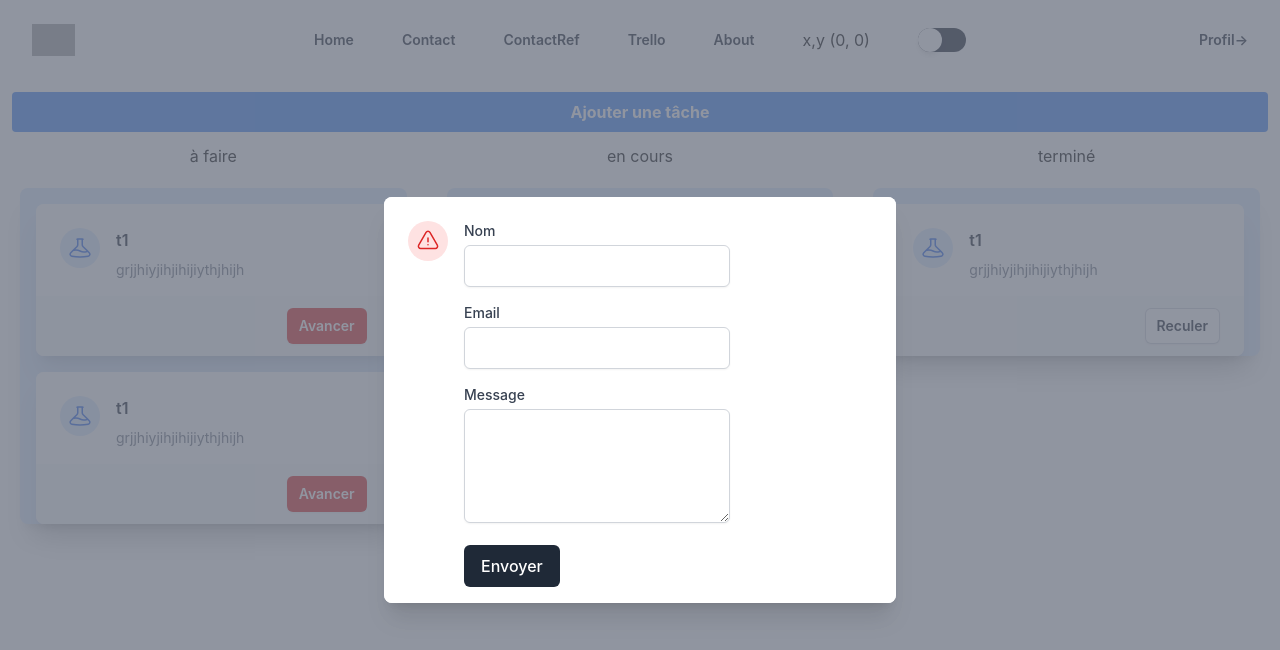
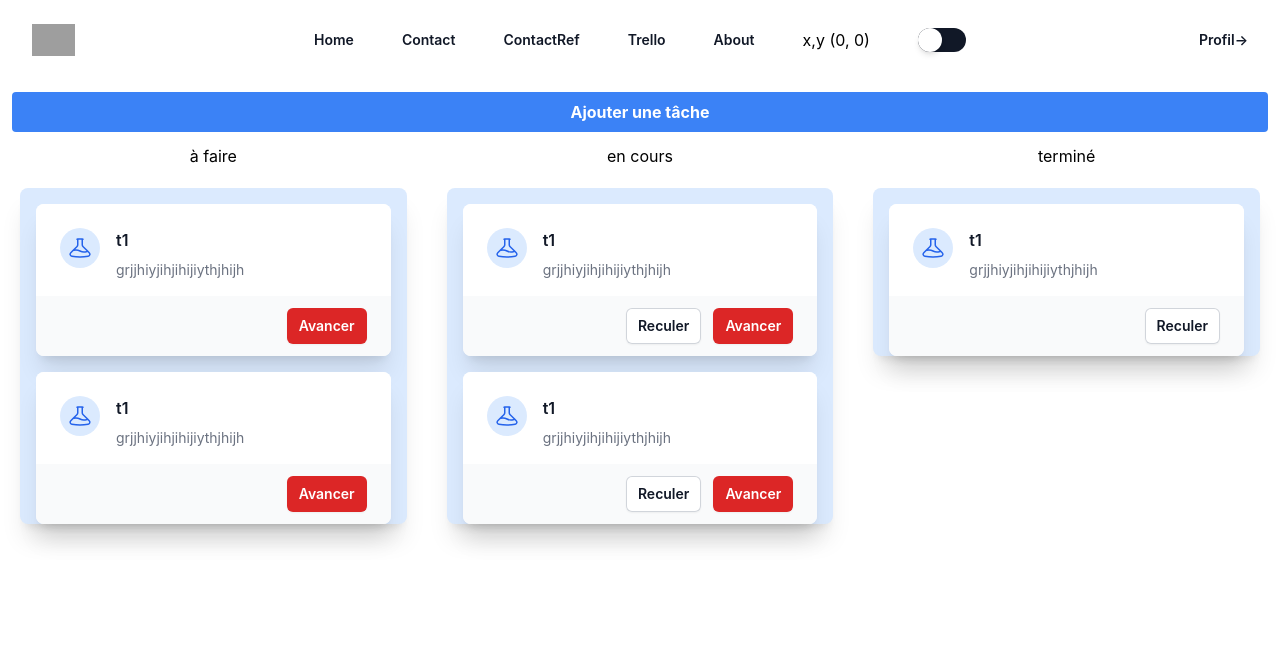
Before and after one commit to teobryer/trello-react, a React (Create React App) app: page /board in a window 1280 px wide. Shown: the top 650 px of the page. Built offline with nearby package versions, Linux system fonts and the light colour scheme; grey boxes are pictures that could not be loaded.

Commit message:
modalvisible

```diff
--- a/src/components/Board/board.jsx
+++ b/src/components/Board/board.jsx
@@ -69,7 +69,12 @@ const Board = () => {
           />
         </div>
       </div>
-      <ModalTask setModalVisible={modalVisible} />
+      {modalVisible && (
+        <ModalTask
+          setModalVisible={setModalVisible}
+          setTaskList={setTaskList}
+        />
+      )}
     </div>
   );
 };
--- a/src/components/Task/taskForm.jsx
+++ b/src/components/Task/taskForm.jsx
@@ -1,6 +1,6 @@
 import React, { useEffect, useRef } from "react";
 
-const ModalTask = ({ setModalVisible }) => {
+const ModalTask = ({ setModalVisible, setTaskList }) => {
   const modalRef = useRef(null);
   useEffect(() => {
     const handleClickOutside = (event) => {
```
